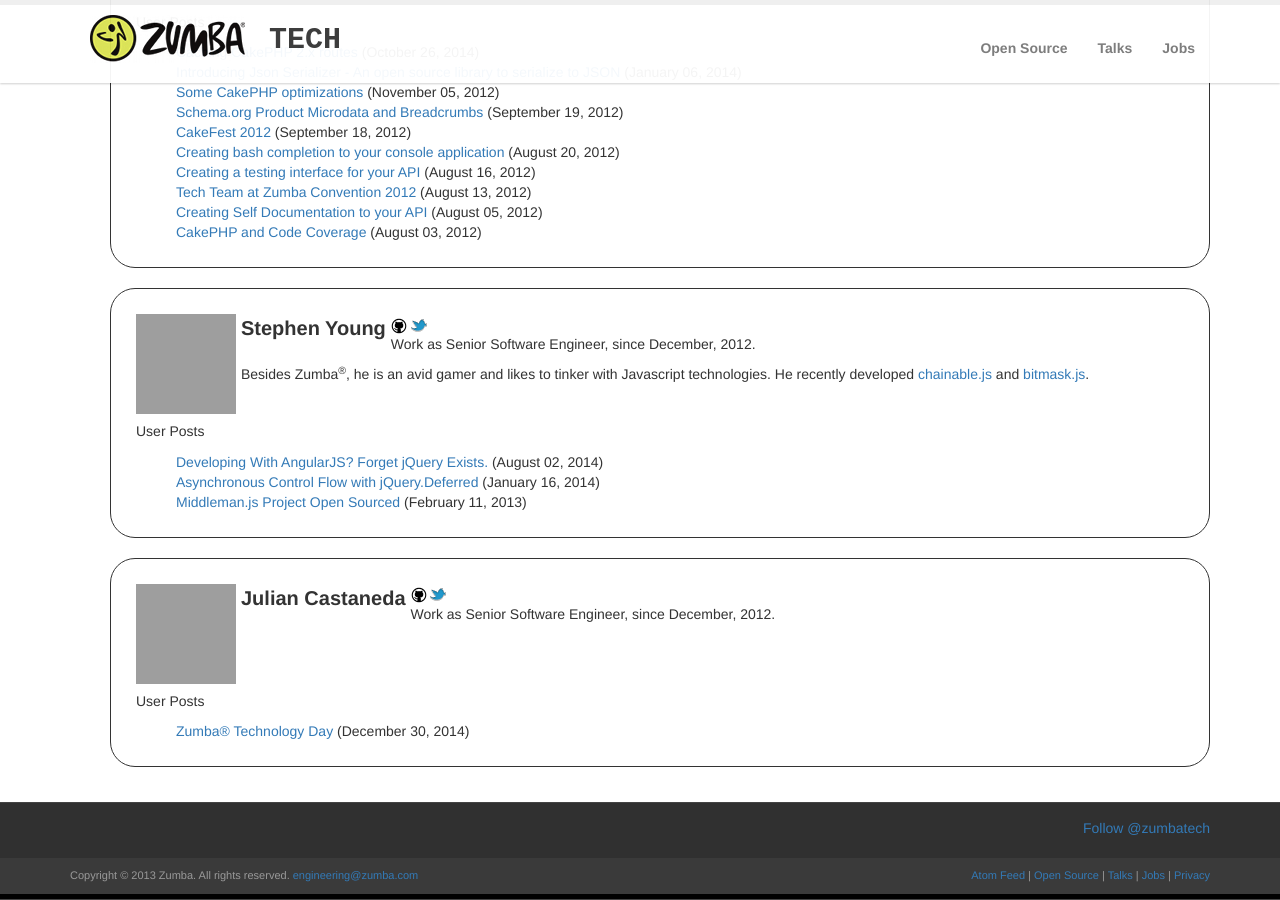
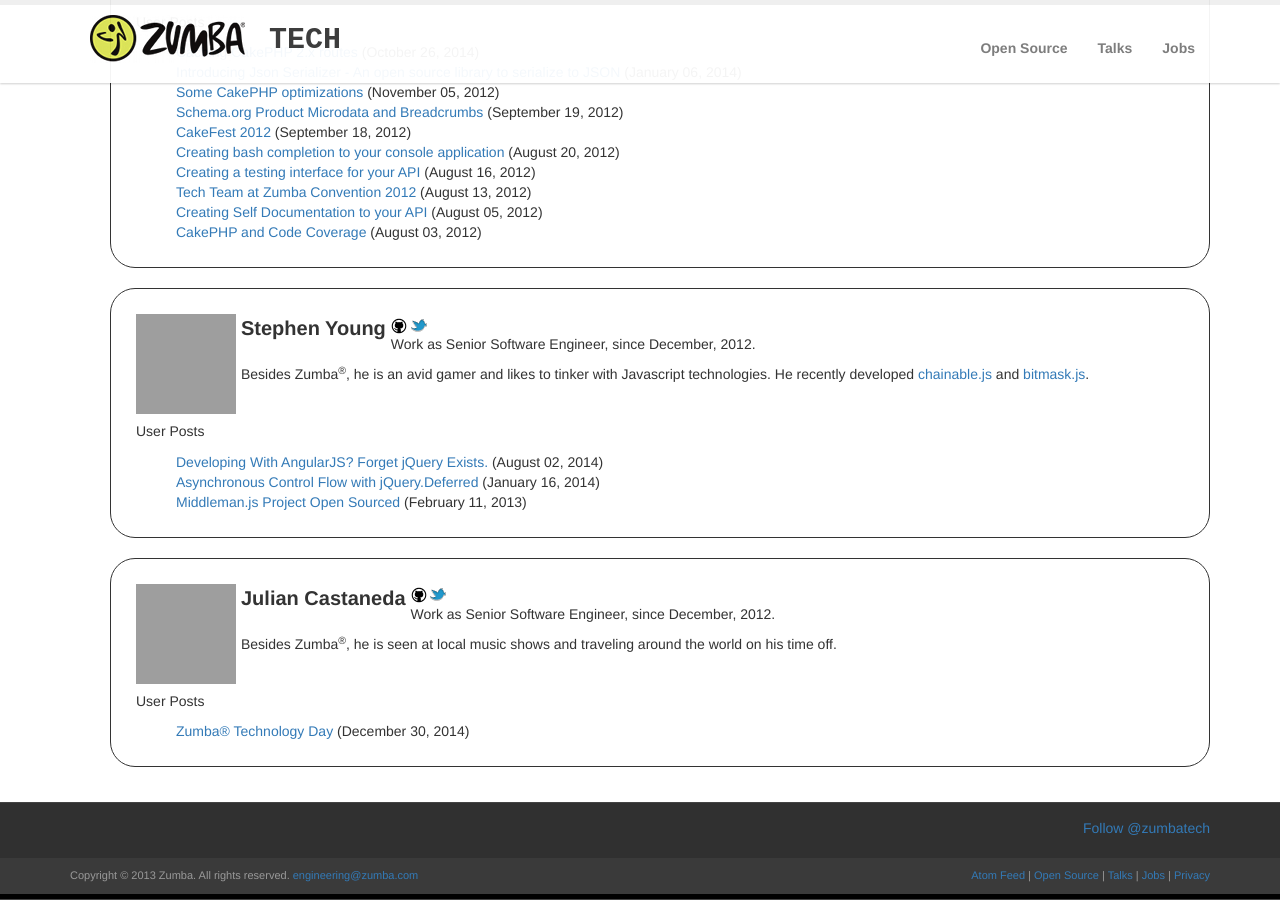
Before and after one commit to zumba/zumba.github.com, a Jekyll site: the page built from about.html, in a window 1280 px wide and 900 px high, scrolled down 986 px, cut to the strip 0-900 px from the top of the window. Built offline with Jekyll 4.4.1, drawn with Linux system fonts in a browser that asks for light colours; nearby versions of some CDN libraries; comment, search, counter and statistics services are not loaded; grey boxes are pictures that could not be loaded.

Commit message:
Added about section in config

```diff
--- a/_config.yml
+++ b/_config.yml
@@ -65,6 +65,7 @@
     github: juliancc
     twitter: juliancc
     gravatar: 454c4cbd40877eaf37790af917092093
+    about: Besides Zumba<sup>&reg;</sup>, he is seen at local music shows and traveling around the world on his time off.
 
 #job listings
 jobs:
```
